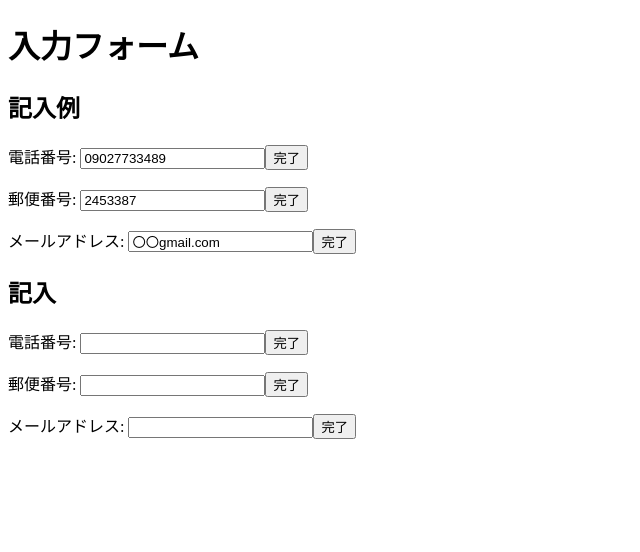
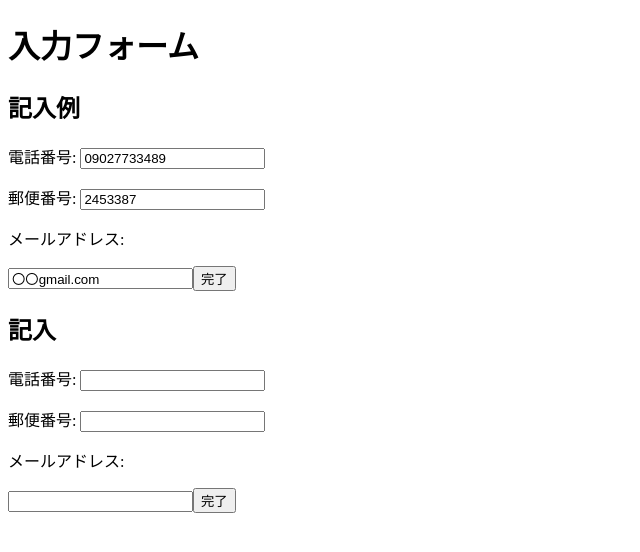
Before and after one commit to s1f102200547/yama, a Flask app: page / in a window 1280 px wide. Shown: the top 552 px of the page, without its empty margins (0-640 px from the left). Run offline with Flask 2, Linux system fonts and the light colour scheme.

Commit message:
ボタン変更

```diff
--- a/templates/index.html
+++ b/templates/index.html
@@ -9,18 +9,18 @@
     <h2>記入例</h2>
 
     <p><label for="numberoftell" >電話番号:</label>
-        <input  type="text" value="09027733489" ><button type="button">完了</button></p>
+        <input  type="text" value="09027733489" ></p>
     <p><label for="numberofaddress" >郵便番号:</label>
-            <input  type="text" value="2453387"><button type="button">完了</button></p>
+            <input  type="text" value="2453387"></p>
     <p><label for="mailaddress" >メールアドレス:</label>
-                <input  type="text" value="〇〇gmail.com"><button type="button">完了</button></p>
+                <div><input  type="text" value="〇〇gmail.com"><button type="button">完了</button></div></p>
                 <h2>記入</h2>
     <form action="/result" method="post"><p><label for="numberoftell">電話番号:</label>
-    <input id="numberoftell" type="text" name="tell"><button type="submit">完了</button></p>
+    <input id="numberoftell" type="text" name="tell"></p>
     <p><label for="numberofaddress">郵便番号:</label>
-        <input id="numberofaddress" type="text" name="addressnumber"><button type="submit">完了</button></p>
+        <input id="numberofaddress" type="text" name="addressnumber"></p>
         <p><label for="mailaddress">メールアドレス:</label>
-            <input id="mailaddress" type="text" name="mail"><button type="submit">完了</button></p></form>
+            <div><input id="mailaddress" type="text" name="mail"><button type="submit">完了</button></div></p></form>
 
 
     </body>
```
